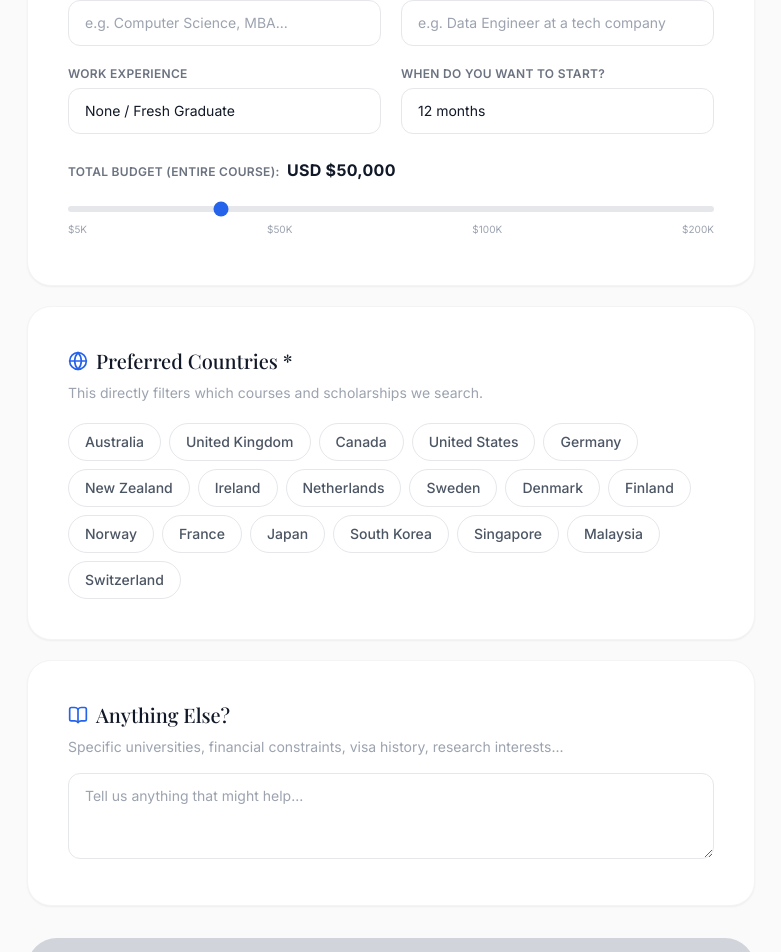
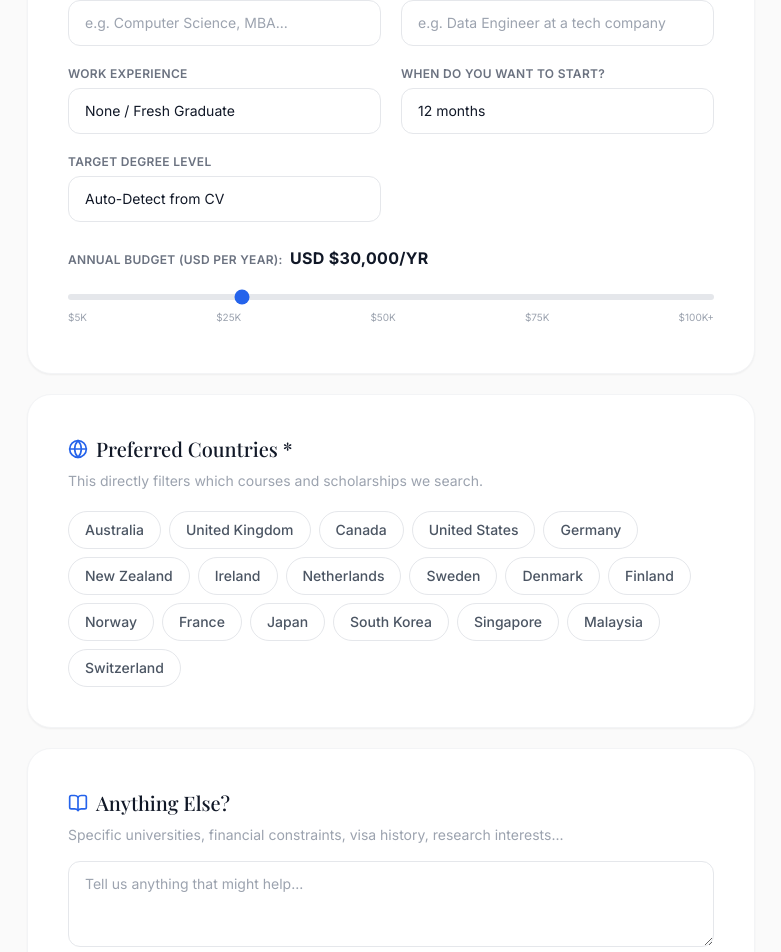
Before and after one commit to PrameshLuitel/scholarradar, a React (Vite) app in the folder frontend/: page /finduni in a window 1280 px wide. Shown: the part 1358-2310 px from the top of the page, without its empty margins (249-1030 px from the left). Built offline with nearby package versions, Linux system fonts and the light colour scheme.

Commit message:
feat: Elite Intelligence v2 - CRICOS priority, manual degree choice, yearly budget fix

```diff
--- a/frontend/src/pages/FindUni.jsx
+++ b/frontend/src/pages/FindUni.jsx
@@ -329,8 +329,9 @@ export default function FindUni() {
     ielts_speaking: '',
     ielts_listening: '',
     target_subject: '',
+    target_level: '',
     preferred_countries: [],
-    budget_usd: 50000,
+    budget_usd: 30000,
     timeline_months: 12,
     career_goal: '',
     work_experience_years: 0,
@@ -618,14 +619,24 @@ export default function FindUni() {
                     {[3,6,9,12,18,24].map(m => <option key={m} value={m}>{m} months</option>)}
                   </select>
                 </div>
+                <div>
+                  <label className="block text-xs font-semibold text-gray-500 uppercase tracking-wide mb-1.5">Target Degree Level</label>
+                  <select className="w-full px-4 py-3 rounded-xl border border-gray-200 bg-white text-gray-900 text-sm focus:border-blue-400 focus:ring-2 focus:ring-blue-100 outline-none transition-all appearance-none" value={profile.target_level} onChange={e => update('target_level', e.target.value)}>
+                    <option value="">Auto-Detect from CV</option>
+                    <option value="Undergraduate">Undergraduate (Bachelors)</option>
+                    <option value="Postgraduate">Postgraduate (Masters/Grad Dip)</option>
+                    <option value="Doctorate">Doctorate (PhD / Research)</option>
+                    <option value="Vocational">Vocational / Diploma</option>
+                  </select>
+                </div>
               </div>
               {/* Budget */}
               <div className="mb-2">
                 <label className="block text-xs font-semibold text-gray-500 uppercase tracking-wide mb-3">
-                  Total Budget (entire course): <span className="text-gray-900 text-base font-bold ml-1">USD ${parseInt(profile.budget_usd).toLocaleString()}</span>
+                  Annual Budget (USD per year): <span className="text-gray-900 text-base font-bold ml-1">USD ${parseInt(profile.budget_usd).toLocaleString()}/yr</span>
                 </label>
-                <input type="range" min="5000" max="200000" step="5000" className="w-full h-1.5 bg-gray-200 rounded-lg appearance-none cursor-pointer accent-blue-600" value={profile.budget_usd} onChange={e => update('budget_usd', e.target.value)} />
-                <div className="flex justify-between text-[10px] text-gray-400 mt-1"><span>$5K</span><span>$50K</span><span>$100K</span><span>$200K</span></div>
+                <input type="range" min="5000" max="100000" step="5000" className="w-full h-1.5 bg-gray-200 rounded-lg appearance-none cursor-pointer accent-blue-600" value={profile.budget_usd} onChange={e => update('budget_usd', e.target.value)} />
+                <div className="flex justify-between text-[10px] text-gray-400 mt-1"><span>$5K</span><span>$25K</span><span>$50K</span><span>$75K</span><span>$100K+</span></div>
               </div>
             </div>
 
```
Also changed, not shown: 4 other files (tests, documents, lock files or other folders).
